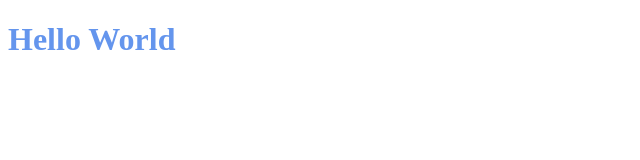
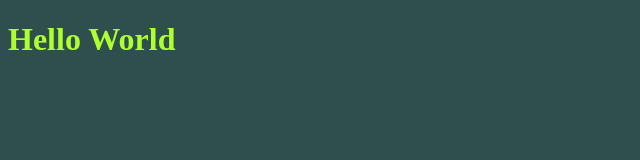
Before and after one commit to SerhiiKurdesha/myrepository, a plain HTML site: page index.html in a window 1280 px wide. Shown: the whole page, without its empty margins (0-640 px from the left). Drawn offline with Linux system fonts and the light colour scheme.

Commit message:
add style.css

```diff
--- a/style.css
+++ b/style.css
@@ -1,4 +1,4 @@
 body {
-    background: #fff;
-    color: cornflowerblue;
+    background: darkslategrey;
+    color: greenyellow;
 }
```
